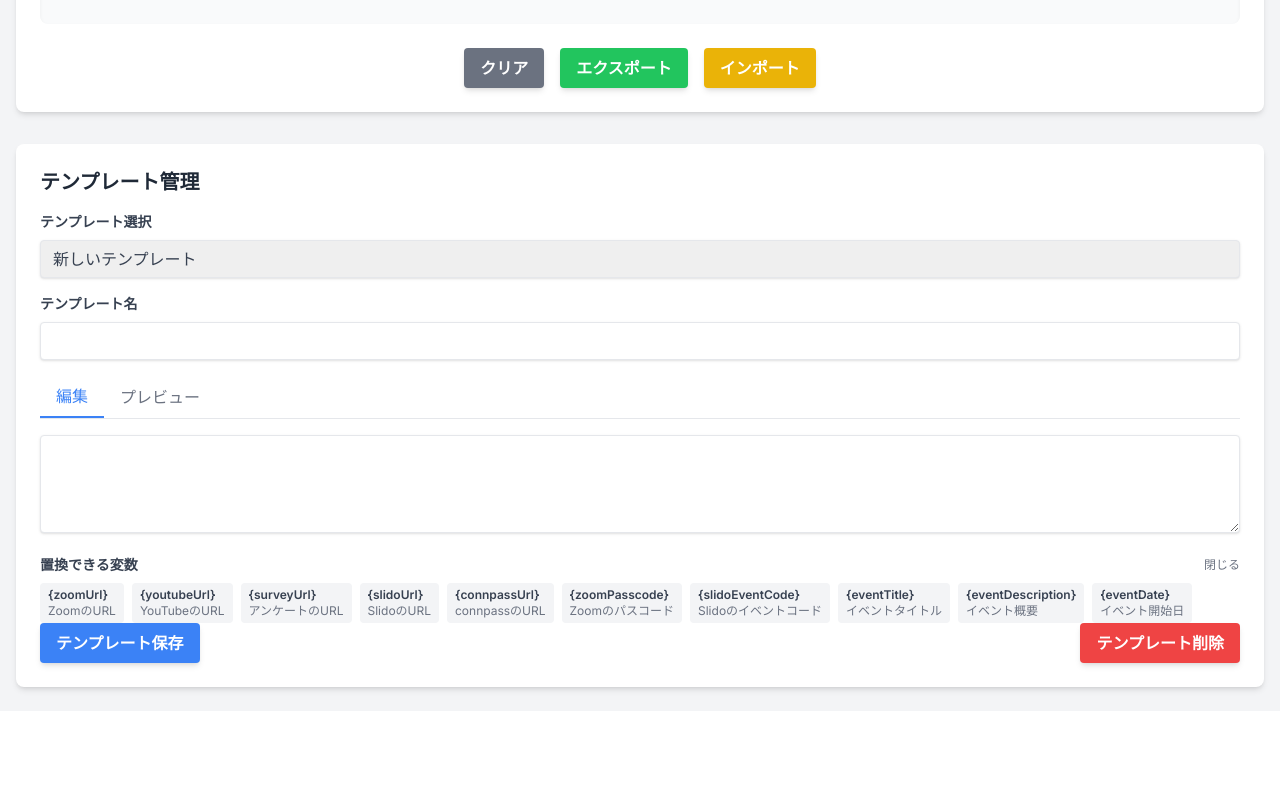
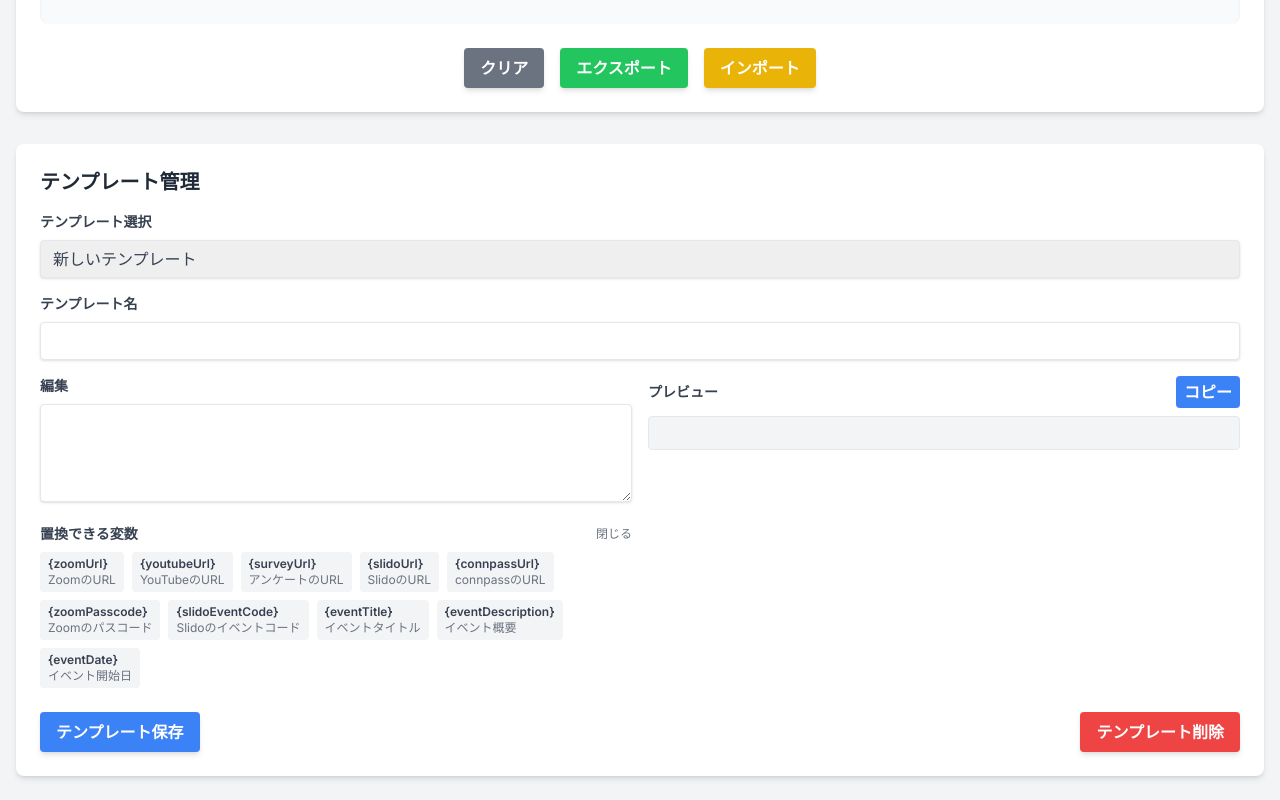
Before and after one commit to ismt7/event-ops, a Next.js app: page / in a window 1280 px wide. Shown: the part 976-1776 px from the top of the page. Before the commit the page ends 1687 px from the top, so only its background shows below. Built offline with nearby package versions, Linux system fonts and the light colour scheme.

Commit message:
refactor Home component by removing Tabs and enhancing layout for editing and preview sections

```diff
--- a/app/page.tsx
+++ b/app/page.tsx
@@ -46,32 +46,6 @@ const validateUrl = (url: string, domain: string) => {
   }
 };
 
-interface TabProps {
-  tabs: string[];
-  activeTab: string;
-  onTabClick: (tab: string) => void;
-}
-
-const Tabs: React.FC<TabProps> = ({ tabs, activeTab, onTabClick }) => (
-  <div className="mb-4">
-    <div className="flex border-b">
-      {tabs.map((tab) => (
-        <button
-          key={tab}
-          className={`py-2 px-4 ${
-            activeTab === tab
-              ? "border-b-2 border-blue-500 text-blue-500"
-              : "text-gray-500"
-          }`}
-          onClick={() => onTabClick(tab)}
-        >
-          {tab}
-        </button>
-      ))}
-    </div>
-  </div>
-);
-
 type State = AppState;
 
 const initReducerState = (base: State): State => {
@@ -103,7 +77,6 @@ export default function Home() {
     selectedTemplateId,
     templateText,
     templateName,
-    activeTab,
     links,
     isModalOpen,
     newLinkName,
@@ -687,15 +660,9 @@ export default function Home() {
               })
             }
           />
-          <Tabs
-            tabs={["編集", "プレビュー"]}
-            activeTab={activeTab}
-            onTabClick={(tab) =>
-              dispatch({ type: "SET_FIELD", field: "activeTab", value: tab })
-            }
-          />
-          {activeTab === "編集" ? (
-            <div>
+          <div className="mt-2 flex flex-col gap-4 md:flex-row">
+            <div className="w-full md:w-1/2">
+              <h3 className="text-sm font-bold text-gray-700 mb-2">編集</h3>
               <TemplateEditor
                 ref={templateEditorRef}
                 value={templateText}
@@ -709,9 +676,9 @@ export default function Home() {
               />
               <div className="mt-4">
                 <div className="flex items-center justify-between">
-                  <h3 className="text-sm font-bold text-gray-700">
+                  <h4 className="text-sm font-bold text-gray-700">
                     置換できる変数
-                  </h3>
+                  </h4>
                   <button
                     type="button"
                     className="text-xs text-gray-500 hover:text-gray-700"
@@ -750,18 +717,24 @@ export default function Home() {
                 )}
               </div>
             </div>
-          ) : (
-            <div className="mb-4 p-4 border rounded bg-gray-100 relative group">
-              <p className="text-gray-700 whitespace-pre-wrap">{previewText}</p>
-              <button
-                onClick={handleCopyPreview}
-                className="absolute right-0 top-0 mt-2 mr-2 bg-blue-500 hover:bg-blue-700 text-white font-bold py-1 px-2 rounded focus:outline-none focus:shadow-outline opacity-0 group-hover:opacity-100 transition-opacity duration-300"
-              >
-                コピー
-              </button>
+            <div className="w-full md:w-1/2">
+              <div className="flex items-center justify-between mb-2">
+                <h3 className="text-sm font-bold text-gray-700">プレビュー</h3>
+                <button
+                  onClick={handleCopyPreview}
+                  className="bg-blue-500 hover:bg-blue-700 text-white font-bold py-1 px-2 rounded focus:outline-none focus:shadow-outline transition-opacity duration-300"
+                >
+                  コピー
+                </button>
+              </div>
+              <div className="p-4 border rounded bg-gray-100">
+                <p className="text-gray-700 whitespace-pre-wrap">
+                  {previewText}
+                </p>
+              </div>
             </div>
-          )}
-          <div className="flex items-center justify-between">
+          </div>
+          <div className="mt-6 flex flex-wrap items-center justify-between gap-3">
             <button
               type="button"
               onClick={handleTemplateSave}
```
